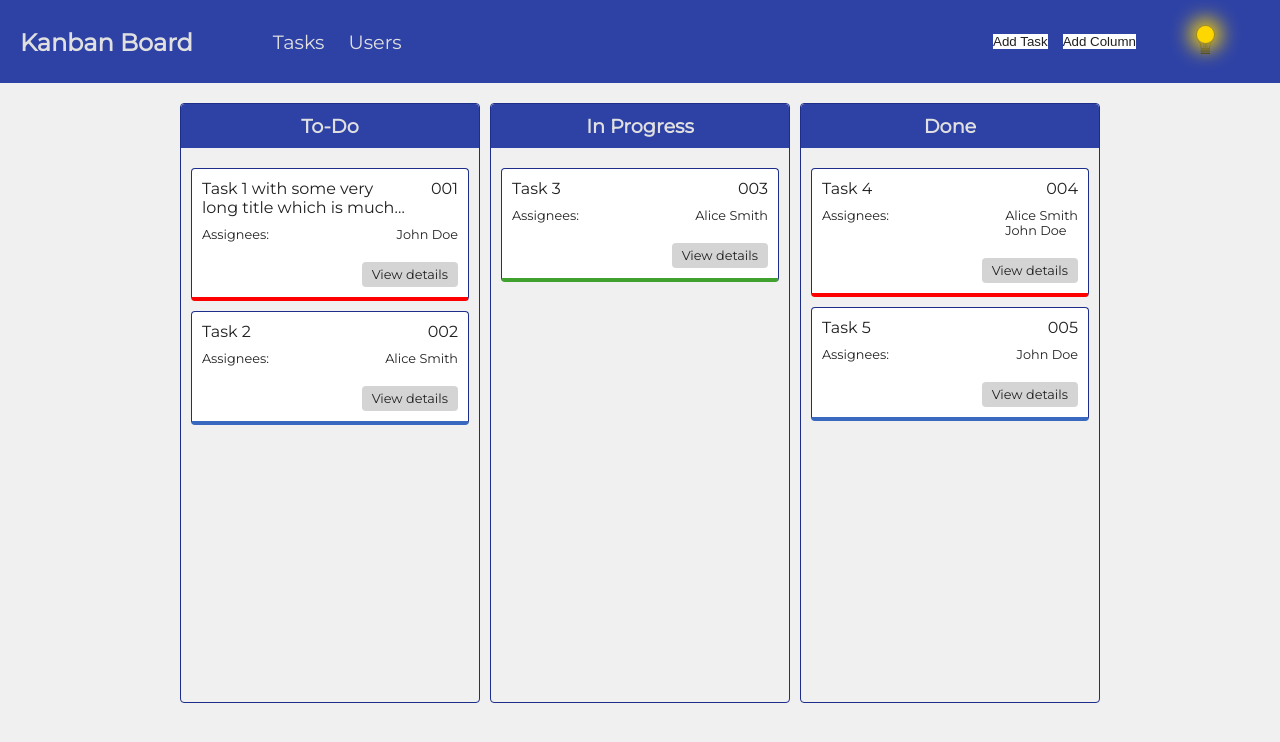
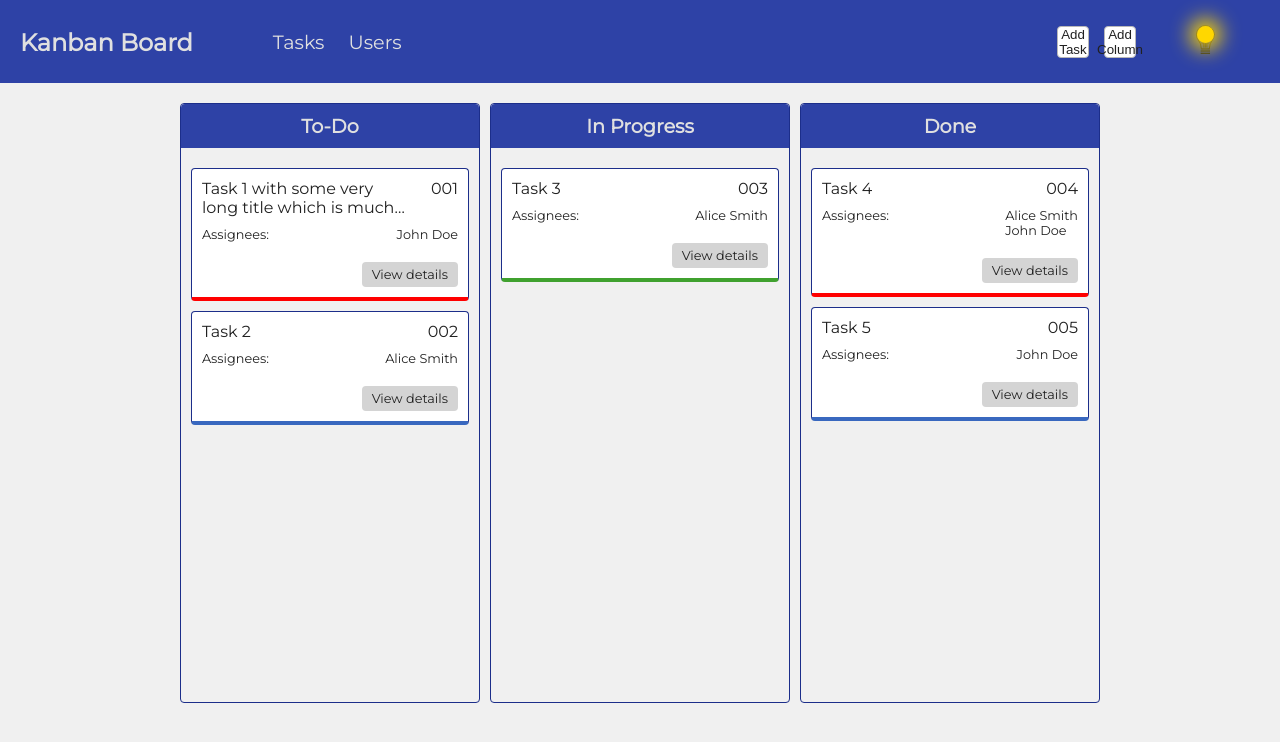
Before and after one commit to ilyas-sov/kanban-board, a React (Create React App) app: page /tasks in a window 1280 px wide. Shown: the top 742 px of the page. Built offline with nearby package versions, Linux system fonts and the light colour scheme.

Commit message:
Header.tsx: change buttons to the Button component

```diff
--- a/src/components/Header.tsx
+++ b/src/components/Header.tsx
@@ -2,6 +2,7 @@ import { SyntheticEvent, useState } from "react";
 import { Link } from "react-router-dom";
 import { observer } from "mobx-react-lite";
 import { tasksStore } from "../store/tasksStore";
+import Button from "./UI/Button";
 import NewTaskDialog from "./dialogs/NewTaskDialog";
 import NewColumnDialog from "./dialogs/NewColumnDialog";
 import ThemeToggler from "./ThemeToggler/ThemeToggler";
@@ -48,8 +49,8 @@ const Header = observer(function Header() {
         </ul>
       </nav>
       <div className={classes.actions}>
-        <button onClick={() => setTaskDialogIsOpen(true)}>Add Task</button>
-        <button onClick={() => setColumnDialogIsOpen(true)}>Add Column</button>
+        <Button onClick={() => setTaskDialogIsOpen(true)}>Add Task</Button>
+        <Button onClick={() => setColumnDialogIsOpen(true)}>Add Column</Button>
         <ThemeToggler />
       </div>
       {taskDialogIsOpen && (
```
